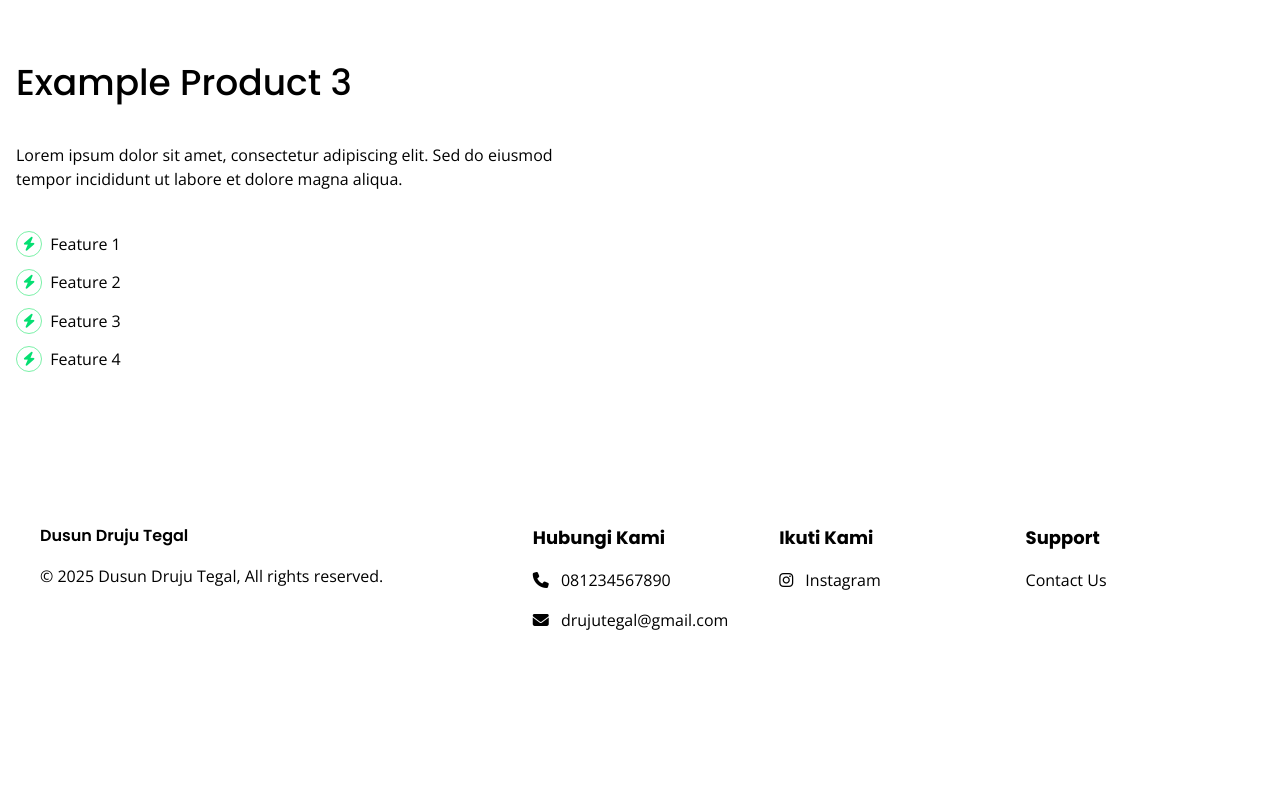
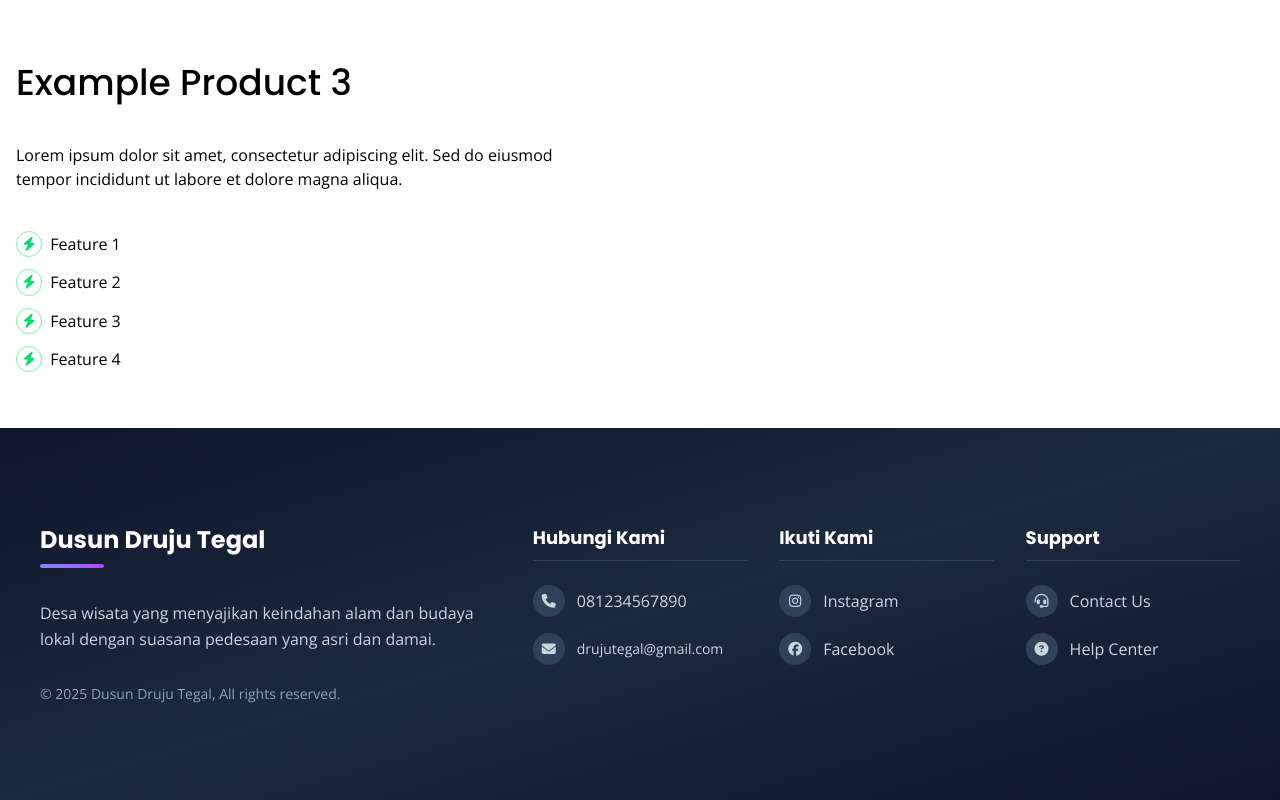
Before and after one commit to jeremykenneth7/website_dusun, a SvelteKit app: page / in a window 1280 px wide. Shown: the part 1739-2539 px from the top of the page. Before the commit the page ends 2467 px from the top, so only its background shows below. Built offline with nearby package versions, Linux system fonts and the light colour scheme.

Commit message:
Fix footer

```diff
--- a/src/components/footer.svelte
+++ b/src/components/footer.svelte
@@ -1,33 +1,110 @@
-<footer class="px-4 py-16 sm:py-20 md:px-8 md:py-24">
+<footer
+	class="relative overflow-hidden bg-gradient-to-br from-slate-900 via-slate-800 to-slate-900 text-white"
+>
+	<!-- Background Pattern -->
+	<div class="absolute inset-0 opacity-10"></div>
+
+	<!-- Main Content -->
+	<div class="relative px-4 py-16 sm:py-20 md:px-8 md:py-24">
 		<div
 			class="mx-auto grid w-full max-w-[1200px] grid-cols-1 gap-8 text-base sm:grid-cols-2 md:grid-cols-5"
 		>
+			<!-- Brand Section -->
 			<div class="flex flex-col gap-4 md:col-span-2">
-			<h1 class="font-semibold">
-				Dusun Druju Tegal<span class="text-white">Dusun Druju Tegal</span>
-			</h1>
-			<p>© 2025 Dusun Druju Tegal, All rights reserved.</p>
+				<div class="mb-4">
+					<h1 class="mb-2 text-2xl font-bold text-white">Dusun Druju Tegal</h1>
+					<div class="h-1 w-16 rounded bg-gradient-to-r from-indigo-400 to-purple-500"></div>
 				</div>
+				<p class="leading-relaxed text-slate-300">
+					Desa wisata yang menyajikan keindahan alam dan budaya lokal dengan suasana pedesaan yang
+					asri dan damai.
+				</p>
+				<p class="mt-4 text-sm text-slate-400">© 2025 Dusun Druju Tegal, All rights reserved.</p>
+			</div>
+
+			<!-- Contact Section -->
 			<div class="flex flex-col gap-4">
-			<p class="poppins text-base font-bold sm:text-lg">Hubungi Kami</p>
-			<a href="tel:+6281234567890" target="_blank" class="cursor-pointer duration-200 hover:text-indigo-400">
-				<i class="fa fa-phone pr-2"></i> 081234567890
+				<h3 class="mb-2 border-b border-slate-700 pb-2 text-lg font-bold text-white">
+					Hubungi Kami
+				</h3>
+				<a
+					href="tel:+6281234567890"
+					class="group flex items-center gap-3 text-slate-300 transition-all duration-300 hover:translate-x-1 hover:text-indigo-400"
+				>
+					<div
+						class="flex h-8 w-8 items-center justify-center rounded-full bg-slate-700 transition-colors group-hover:bg-indigo-500"
+					>
+						<i class="fa fa-phone text-sm"></i>
+					</div>
+					<span>081234567890</span>
 				</a>
-            <a href="mailto:drujutegal@gmail.com" target="_blank" class="cursor-pointer duration-200 hover:text-indigo-400">
-				<i class="fa fa-envelope pr-2"></i> drujutegal@gmail.com
+				<a
+					href="mailto:drujutegal@gmail.com"
+					class="group flex items-center gap-3 text-slate-300 transition-all duration-300 hover:translate-x-1 hover:text-indigo-400"
+				>
+					<div
+						class="flex h-8 w-8 flex-shrink-0 items-center justify-center rounded-full bg-slate-700 transition-colors group-hover:bg-indigo-500"
+					>
+						<i class="fa fa-envelope text-sm"></i>
+					</div>
+					<span class="text-sm break-all">drujutegal@gmail.com</span>
 				</a>
 			</div>
+
+			<!-- Social Media Section -->
 			<div class="flex flex-col gap-4">
-			<p class="poppins text-base font-bold sm:text-lg">Ikuti Kami</p>
-			<a href="https://www.instagram.com/ippdtreborn/" target="_blank" class="cursor-pointer duration-200 hover:text-indigo-400">
-				<i class="fa-brands fa-instagram pr-2"></i> Instagram
+				<h3 class="mb-2 border-b border-slate-700 pb-2 text-lg font-bold text-white">Ikuti Kami</h3>
+				<a
+					href="https://www.instagram.com/ippdtreborn/"
+					target="_blank"
+					class="group flex items-center gap-3 text-slate-300 transition-all duration-300 hover:translate-x-1 hover:text-pink-400"
+				>
+					<div
+						class="flex h-8 w-8 items-center justify-center rounded-full bg-slate-700 transition-all group-hover:bg-gradient-to-r group-hover:from-purple-500 group-hover:to-pink-500"
+					>
+						<i class="fa-brands fa-instagram text-sm"></i>
+					</div>
+					<span>Instagram</span>
+				</a>
+				<a
+					href="#"
+					class="group flex items-center gap-3 text-slate-300 transition-all duration-300 hover:translate-x-1 hover:text-blue-400"
+				>
+					<div
+						class="flex h-8 w-8 items-center justify-center rounded-full bg-slate-700 transition-colors group-hover:bg-blue-500"
+					>
+						<i class="fa-brands fa-facebook text-sm"></i>
+					</div>
+					<span>Facebook</span>
 				</a>
 			</div>
+
+			<!-- Support Section -->
 			<div class="flex flex-col gap-4">
-			<p class="poppins text-base font-bold sm:text-lg">Support</p>
-			<a href="" target="_blank" class="cursor-pointer duration-200 hover:text-indigo-400">
-				Contact Us
+				<h3 class="mb-2 border-b border-slate-700 pb-2 text-lg font-bold text-white">Support</h3>
+				<a
+					href="/contact"
+					class="group flex items-center gap-3 text-slate-300 transition-all duration-300 hover:translate-x-1 hover:text-indigo-400"
+				>
+					<div
+						class="flex h-8 w-8 items-center justify-center rounded-full bg-slate-700 transition-colors group-hover:bg-indigo-500"
+					>
+						<i class="fa fa-headset text-sm"></i>
+					</div>
+					<span>Contact Us</span>
+				</a>
+				<a
+					href="/help"
+					class="group flex items-center gap-3 text-slate-300 transition-all duration-300 hover:translate-x-1 hover:text-indigo-400"
+				>
+					<div
+						class="flex h-8 w-8 items-center justify-center rounded-full bg-slate-700 transition-colors group-hover:bg-indigo-500"
+					>
+						<i class="fa fa-question-circle text-sm"></i>
+					</div>
+					<span>Help Center</span>
 				</a>
 			</div>
 		</div>
+	</div>
 </footer>
```
Lines whose indentation alone changed are shown as unchanged.
